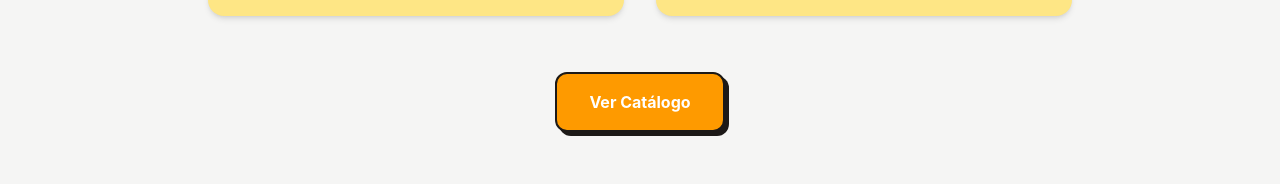
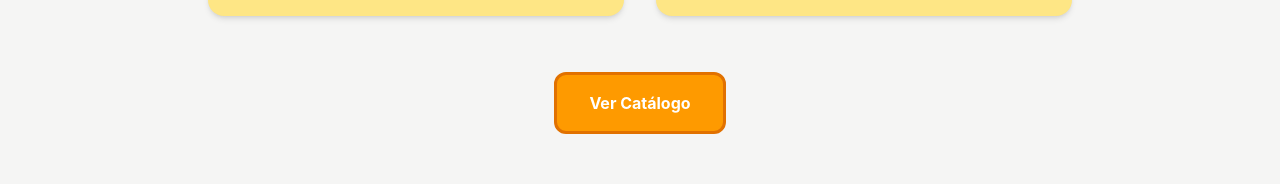
Before and after one commit to jaredalarcon/coffee-house-react, a React (Vite) app: page / in a window 1280 px wide. Shown: the part 1549-1733 px from the top of the page. Built offline with nearby package versions, Linux system fonts and the light colour scheme.

Commit message:
commit 7: correccion en diseño de boton ver catalogo

```diff
--- a/src/pages/Inicio.jsx
+++ b/src/pages/Inicio.jsx
@@ -10,11 +10,11 @@ function Inicio() {
         Proveedores del mejor café en grano. Descubre la intensidad ideal para
         tu taza diaria con nuestra selección exclusiva de tuestes.
       </p>
-      <div className="mt-10 w-full px-4 md:px-8 mx-auto overflow-hidden rounded-2xl shadow-xl border-4 border-stone-900">
+      <div className="mt-10 px-4 md:px-8 mx-auto overflow-hidden rounded-2xl shadow-xl border-4 border-stone-900">
         <img
           src={imagenCafe}
           alt="Cafés de orígenes"
-          className="w-full h-auto object-cover"
+          className="w-full h-full object-cover"
         />
       </div>
 
@@ -95,7 +95,7 @@ function Inicio() {
 
       <Link
         to="/productos"
-        className="inline-block mt-4 bg-amber-500 hover:bg-amber-600 text-white font-bold py-4 px-8 rounded-xl shadow-[4px_4px_0px_0px_rgba(28,25,23,1)] border-2 border-stone-900 transition-all transform hover:-translate-y-1"
+        className="inline-block mt-4 bg-amber-500 hover:bg-amber-600 text-white font-bold py-4 px-8 rounded-xl border-3 border-amber-600 transition-all transform  hover:scale-110"
       >
         Ver Catálogo
       </Link>
```
